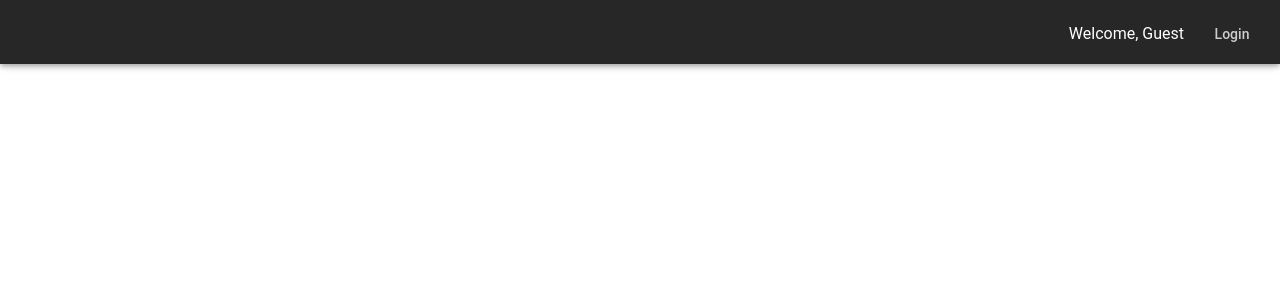
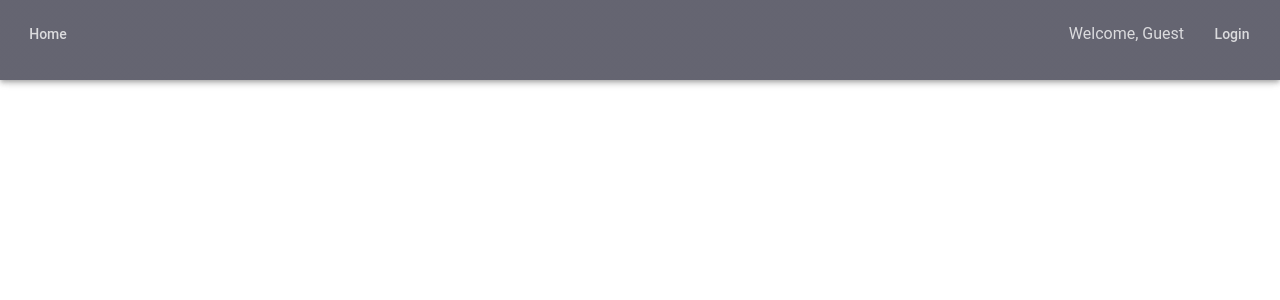
Before and after one commit to 250407-NET-FS/IsaacWithrow-MiniProject1, a React (Vite) app in the folder FrontEnd/: page / in a window 1280 px wide. Shown: the top 300 px of the page. Built offline with nearby package versions, Linux system fonts and the light colour scheme.

Commit message:
added user page and added home button to nav bar

```diff
--- a/FrontEnd/src/App.jsx
+++ b/FrontEnd/src/App.jsx
@@ -2,6 +2,7 @@ import { AuthProvider } from "./Pages/Context/AuthContext";
 import { BrowserRouter as Router, Routes, Route } from "react-router-dom";
 import  Home  from "./Pages/Home";
 import Register from "./Pages/Regsiter";
+import User from "./Pages/User/User";
 
 function App() {
 
@@ -12,6 +13,7 @@ function App() {
           <Routes>
             <Route path ="/" element={<Home></Home>}></Route>
             <Route path ="/register" element={<Register></Register>}></Route>
+            <Route path ="/profile" element={<User></User>}></Route>
           </Routes>
         </Router>
       </AuthProvider>
--- a/FrontEnd/src/Pages/Context/AuthContext.jsx
+++ b/FrontEnd/src/Pages/Context/AuthContext.jsx
@@ -18,11 +18,11 @@ const normalizeClaims = (decoded) => ({
     "http://schemas.microsoft.com/ws/2008/06/identity/claims/role"
   ],
   firstName: decoded[
-    "http://schemas.xmlsoap.org/ws/2005/05/identity/claims/givenname"
-  ],
+    "http://schemas.xmlsoap.org/ws/2005/05/identity/claims/name"
+  ].split(" ")[0],
   lastName: decoded[
-    "http://schemas.xmlsoap.org/ws/2005/05/identity/claims/surname"
-  ],
+    "http://schemas.xmlsoap.org/ws/2005/05/identity/claims/name"
+  ].split(" ")[1]
 });
 
 // finite state machine for authContext
--- a/FrontEnd/src/Pages/Shared/NavBar.jsx
+++ b/FrontEnd/src/Pages/Shared/NavBar.jsx
@@ -1,4 +1,4 @@
-import { Link } from "react-router-dom";
+import { Link, useNavigate } from "react-router-dom";
 import { useAuth } from "../Context/AuthContext";
 import { Popup } from "reactjs-popup";
 import Login from "../Login";
@@ -7,13 +7,44 @@ import { AppBar, Container, Toolbar, Box, Button, IconButton, Typography } from
 const NavBar = () => {
     const { user, logout } = useAuth();
 
+    const navigate = useNavigate();
+
+    const handleLogout = () => {
+        logout();           // Call your logout logic
+        navigate('/');      // Redirect to homepage
+    };
+
+    const homepage = () => {
+        navigate("/");
+    };
+
     return (
-        <AppBar>
-            <Container>
-                <Toolbar>
+        <AppBar sx={{
+                width: '100%',
+                height: '10%',
+                bgcolor: 'rgba(35, 35, 53, 0.77)'
+            }}>
+            <Toolbar>
+            <Container sx={{
+                color: 'rgb(8, 253, 196)'
+            }}>
+                <Box sx={{
+                        position: 'absolute',
+                        top: '1rem',
+                        left: '1rem',
+                        display: 'flex',
+                        flexDirection: 'row',
+                        gap: '1rem', // spacing between the boxes
+                        alignItems: 'center',
+                    }}>
 
-                </Toolbar>
-                <Box>
+                    <Button onClick={homepage} to="/"
+                    sx={{
+                            color: 'rgba(255, 255, 255, 0.77)',
+                            '&:hover': {
+                                color: 'rgb(255, 255, 255)',
+                            },
+                        }}>Home</Button>
 
                 </Box>
 
@@ -26,18 +57,30 @@ const NavBar = () => {
                         gap: '1rem', // spacing between the boxes
                         alignItems: 'center',
                     }}>
-                    <Typography>{user?.id ? `Welcome, ${user.email}` : "Welcome, Guest"}</Typography>
                     {user?.id ? (
-                    <Button
-                        onClick={logout}
-                        sx={{
+                    <><Typography component={Link} to="/profile" sx={{
+                            color: 'rgba(255, 255, 255, 0.77)',
+                            '&:hover': {
+                                color: 'rgb(255, 255, 255)',
+                            },
+                        }}>{`Welcome, ${user.firstName}`}
+                        </Typography><Button
+                            onClick={handleLogout}
+                            sx={{
+                                color: 'rgba(255, 255, 255, 0.77)',
+                                '&:hover': {
+                                    color: 'rgb(255, 255, 255)',
+                                },
+                            }}
+                        >Logout</Button></>
+                    ) : (
+                    <><Typography component={Link} to="/" sx={{
                             color: 'rgba(255, 255, 255, 0.77)',
                             '&:hover': {
                             color: 'rgb(255, 255, 255)',
                             },
-                        }}
-                    >Logout</Button>
-                    ) : (<Popup
+                        }}>{"Welcome, Guest"}</Typography>
+                    <Popup
                         trigger={<Button sx={{
                             color: 'rgba(255, 255, 255, 0.77)',
                             '&:hover': {
@@ -58,9 +101,11 @@ const NavBar = () => {
                         }}
                     >
                         <Login />
-                    </Popup>)}
+                    </Popup></>
+                    )}
                 </Box>
             </Container>
+            </Toolbar>
         </AppBar>
     )
 }
--- /dev/null
+++ b/FrontEnd/src/Pages/User/User.jsx
@@ -0,0 +1,71 @@
+import { Container, Box, Card, CardContent } from "@mui/material";
+import { useAuth } from "../Context/AuthContext";
+import NavBar from "../Shared/NavBar";
+import { api } from "../Services/ApiService";
+import { useEffect, useState } from "react";
+
+const User = () => {
+    const { user } = useAuth();
+    const [purchases, setPurchases] = useState([]);
+
+    useEffect(() => {
+        (async () => {
+            try {
+                const response = await api.get("/purchases");
+                console.log(response.data);
+                setPurchases(response.data);
+            } catch (error) {
+                console.error("Failed to fetch purchases:", error);
+            }
+  })();
+    }, [])
+    return (
+        <>
+            <NavBar />
+            <Container
+                maxWidth={false}
+                disableGutters
+                sx={{
+                width: '100%',
+                height: '100%',
+                color: 'rgba(212, 212, 212, 0.9)',
+                bgcolor: 'rgba(44, 35, 84, 0.9)',
+            }}>
+                <Box>
+                    <CardContent>
+                        <h1>Profile for {user?.firstName}</h1>
+                        <br></br>
+                    </CardContent>
+                </Box>
+                <Card sx={{ marginBottom: 2, padding: 2 }}>
+                    <CardContent>
+                        <h1>First Name: {user?.firstName}</h1>
+                    </CardContent>
+                </Card>
+                <Card sx={{ marginBottom: 2, padding: 2 }}>
+                    <CardContent>
+                        <h1>Last Name: {user?.lastName}</h1>
+                    </CardContent>
+                </Card>
+                <Card sx={{ marginBottom: 2, padding: 2 }}>
+                    <CardContent>
+                        <h1>Email: {user?.email}</h1>
+                        <br></br>
+                    </CardContent>
+                </Card>
+                {Array.isArray(purchases) && purchases.map((purchase) => (
+                    <Card key={purchase.PurchaseID} sx={{ marginBottom: 2, padding: 2 }}>
+                        <CardContent>
+                            <h1>Purchase Id: {purchase.PurchaseID}</h1>
+                            <p>Game Id: {purchase.GameID}</p>
+                            <p>Amount: {purchase.Amount}</p>
+                            <p>Date: {purchase.PurchaseDate}</p>
+                        </CardContent>
+                    </Card>
+                ))}
+            </Container>
+        </>
+    )
+}
+
+export default User;
--- a/FrontEnd/src/theme.jsx
+++ b/FrontEnd/src/theme.jsx
@@ -5,7 +5,7 @@ const theme = createTheme({
   palette: {
     mode: 'dark',
     primary: {
-      main: 'rgba(53, 53, 53, 0.77)',
+      main: 'rgba(50, 50, 50, 0.77)',
     },
     secondary: {
       main: 'rgba(0, 0, 255, 0.77)',
@@ -20,7 +20,7 @@ const theme = createTheme({
       textTransform: 'none', // disable uppercase
     },
   },
-  button: {
+  Button: {
     fontFamily: 'Roboto, sans-serif',
     button: {
       textTransform: 'none', // disable uppercase
```
Also changed, not shown: 1 other file (tests, documents, lock files or other folders).
